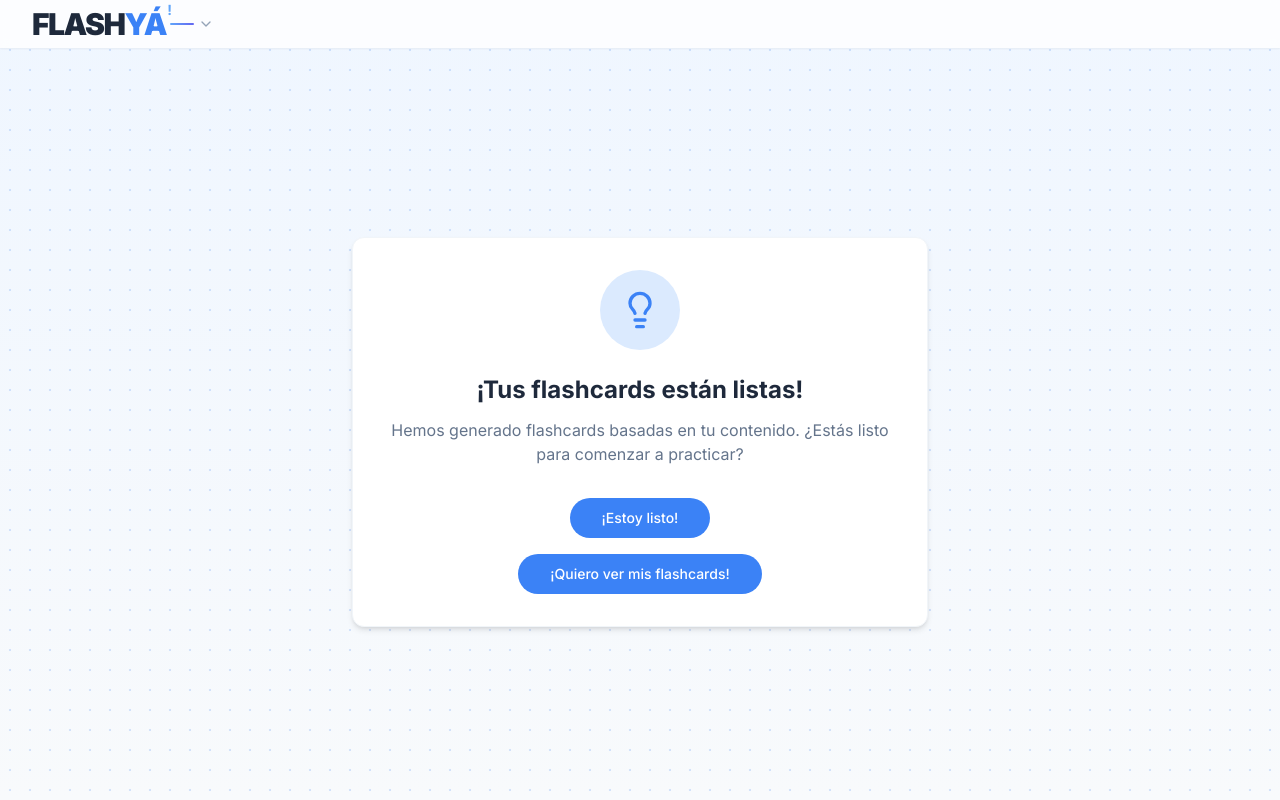
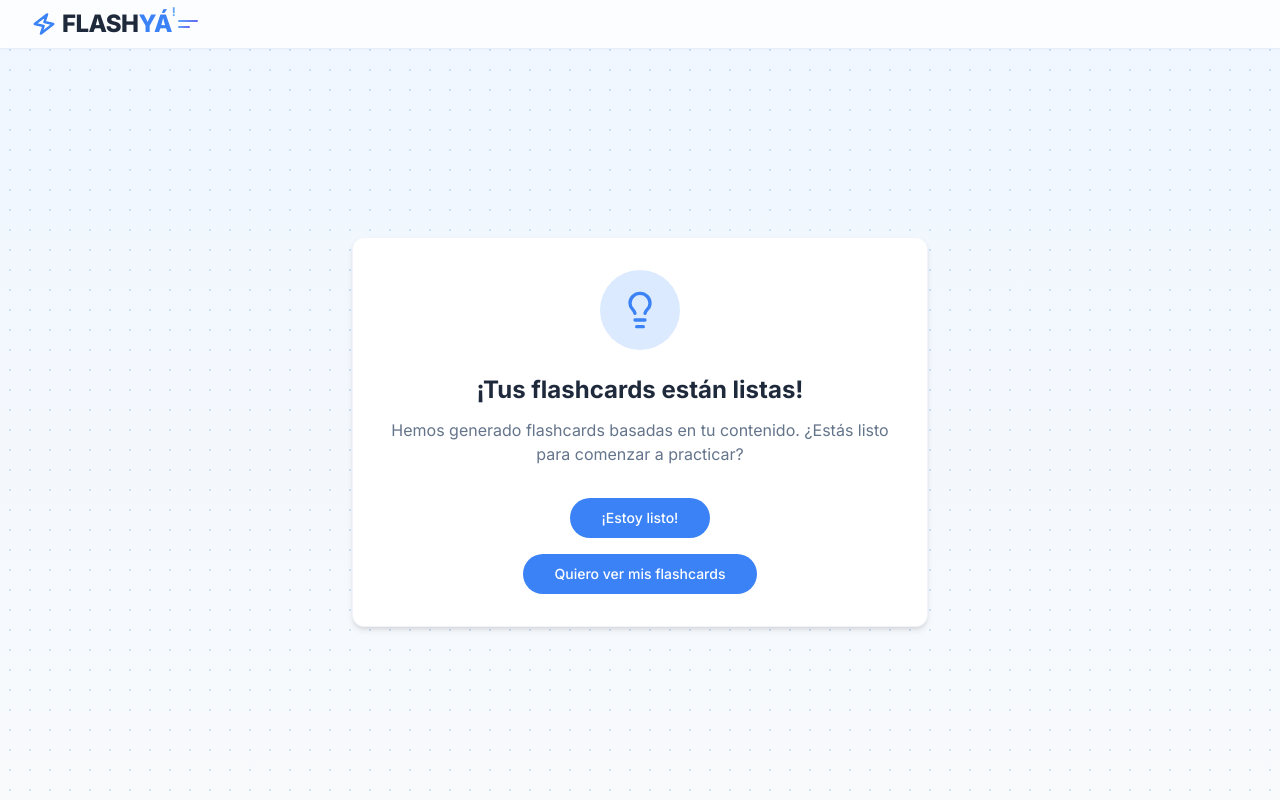
Before and after one commit to leoWeitz/flashYa, a Next.js app in the folder web/: page /ready in a window 1280 px wide. Built offline with nearby package versions, Linux system fonts and the light colour scheme.

Commit message:
Se hicieron cosas

```diff
--- a/web/src/app/page.tsx
+++ b/web/src/app/page.tsx
@@ -212,10 +212,10 @@ function FlashcardForm() {
       <div className="relative z-10 flex min-h-screen flex-col items-center justify-center px-4">
         <div className="mb-8 text-center">
           <h1 className="text-3xl font-bold mb-2 text-slate-800">
-            ¿Con qué quieres practicar hoy?
+            ¿Que tema quieres practicar hoy?
           </h1>
           <p className="text-slate-500">
-            Crea flashcards fácilmente de cualquier tema para estudiar mejor
+            Crea flashcards fácilmente de cualquier leccion que desees.
           </p>
         </div>
         <form ref={formRef} className="w-full max-w-2xl">
@@ -259,7 +259,7 @@ function FlashcardForm() {
                 <>
                   <Textarea
                     name="userContent"
-                    placeholder="Pega tu texto o apuntes aquí... O arrastra un archivo PDF aquí"
+                    placeholder="Pega un texto/apunte aquí o arrastra un archivo PDF"
                     className="w-full min-h-[120px] resize-none rounded-xl border-none bg-transparent text-slate-800 placeholder:text-slate-400 focus:ring-0 shadow-sm pr-10 pl-4 py-4"
                     value={textContent}
                     onChange={(e) => setTextContent(e.target.value)}
--- a/web/src/app/ready/page.tsx
+++ b/web/src/app/ready/page.tsx
@@ -33,7 +33,7 @@ export default function ReadyPage() {
             </Link>
             <Link href="/view">
               <Button className="rounded-full bg-blue-500 hover:bg-blue-600 px-8 py-3 font-medium text-white">
-                ¡Quiero ver mis flashcards!
+                Quiero ver mis flashcards
               </Button>
             </Link>
           </div>
--- a/web/src/components/flashya-logo.tsx
+++ b/web/src/components/flashya-logo.tsx
@@ -1,16 +1,48 @@
 interface FlashyaLogoProps {
-  className?: string
+  className?: string;
 }
 
 export function FlashyaLogo({ className = "" }: FlashyaLogoProps) {
   return (
     <div className={`flex items-center ${className}`}>
-      <span className="text-3xl font-black tracking-tighter text-slate-800">FLASH</span>
-      <div className="relative">
-        <span className="text-3xl font-black tracking-tighter text-blue-500">YÁ</span>
-        <span className="absolute -right-1.5 -top-1.5 text-sm font-bold text-blue-400">!</span>
+      {/* Lightning bolt icon */}
+      <div className="mr-1.5 text-blue-500">
+        <svg
+          xmlns="http://www.w3.org/2000/svg"
+          width="24"
+          height="24"
+          viewBox="0 0 24 24"
+          fill="none"
+          stroke="currentColor"
+          strokeWidth="2.5"
+          strokeLinecap="round"
+          strokeLinejoin="round"
+          className="transform rotate-12"
+        >
+          <path d="M13 2L3 14h9l-1 8 10-12h-9l1-8z" />
+        </svg>
       </div>
-      <div className="ml-1 h-0.5 w-6 rounded-full bg-gradient-to-r from-blue-400 to-indigo-500"></div>
+
+      {/* Text part */}
+      <div className="flex items-baseline">
+        <span className="text-2xl font-extrabold tracking-tight text-slate-800">
+          FLASH
+        </span>
+        <div className="relative">
+          <span className="text-2xl font-extrabold tracking-tight text-blue-500">
+            YÁ
+          </span>
+          <span className="absolute -right-1 -top-1 text-xs font-bold text-blue-400">
+            !
+          </span>
+        </div>
+      </div>
+
+      {/* Decorative element */}
+      <div className="relative ml-1.5">
+        <div className="h-0.5 w-5 rounded-full bg-gradient-to-r from-blue-400 to-indigo-500"></div>
+        <div className="mt-1 h-0.5 w-3 rounded-full bg-gradient-to-r from-blue-400 to-indigo-500"></div>
+      </div>
     </div>
-  )
+  );
 }
--- a/web/src/components/nav-bar.tsx
+++ b/web/src/components/nav-bar.tsx
@@ -37,25 +37,25 @@
 //   )
 // }
 
-import Link from "next/link"
-import { FlashyaLogo } from "./flashya-logo"
-import { ChevronDown } from "lucide-react"
+import Link from "next/link";
+import { FlashyaLogo } from "./flashya-logo";
 
 interface NavBarProps {
-  compact?: boolean
+  compact?: boolean;
 }
 
 export function NavBar({ compact = false }: NavBarProps) {
   return (
     <header
-      className={`fixed left-0 right-0 top-0 z-50 bg-white/80 backdrop-blur-sm shadow-sm ${compact ? "py-2" : "py-4"}`}
+      className={`fixed left-0 right-0 top-0 z-50 bg-white/80 backdrop-blur-sm shadow-sm ${
+        compact ? "py-2" : "py-4"
+      }`}
     >
       <div className="mx-auto flex max-w-7xl items-center justify-between px-4 sm:px-6 lg:px-8">
         <Link href="/" className="flex items-center">
           <FlashyaLogo className={compact ? "h-8 w-auto" : "h-10 w-auto"} />
-          <ChevronDown className="ml-1 h-4 w-4 text-slate-400" />
         </Link>
       </div>
     </header>
-  )
+  );
 }
```
